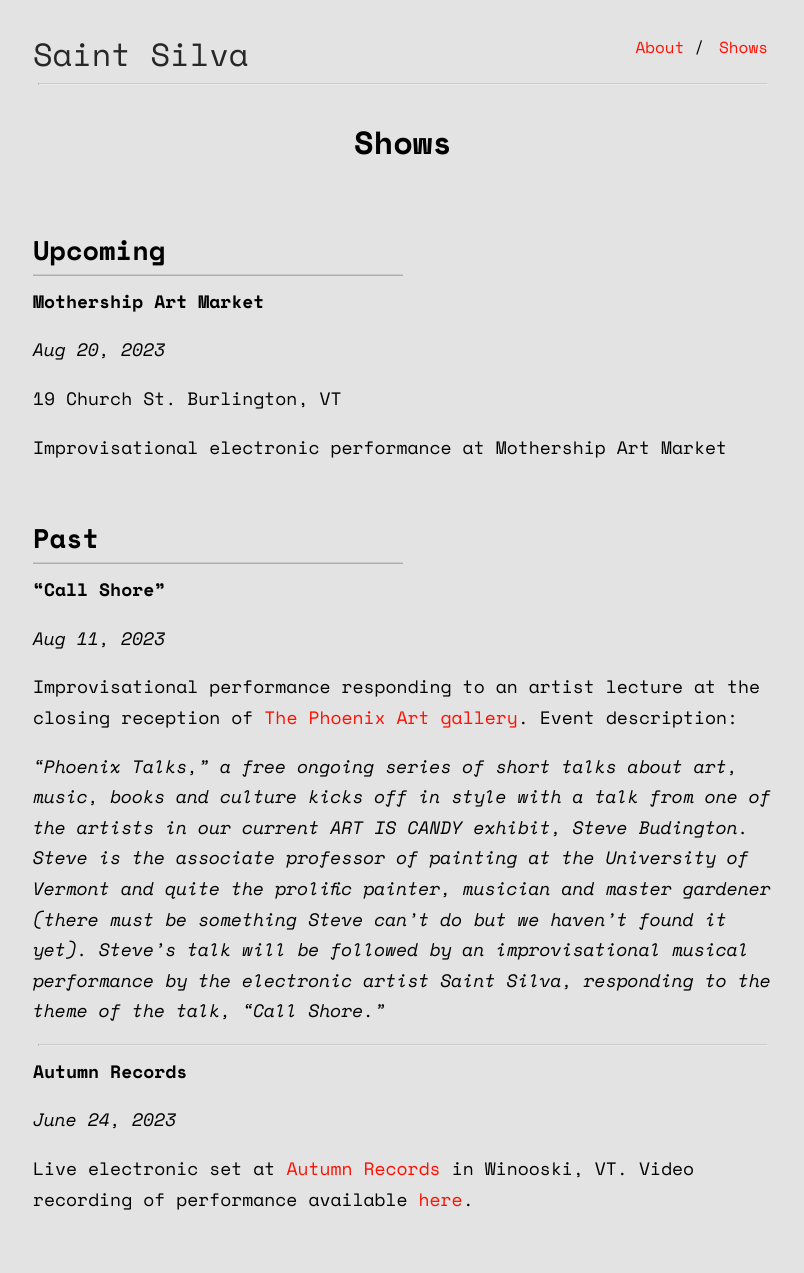
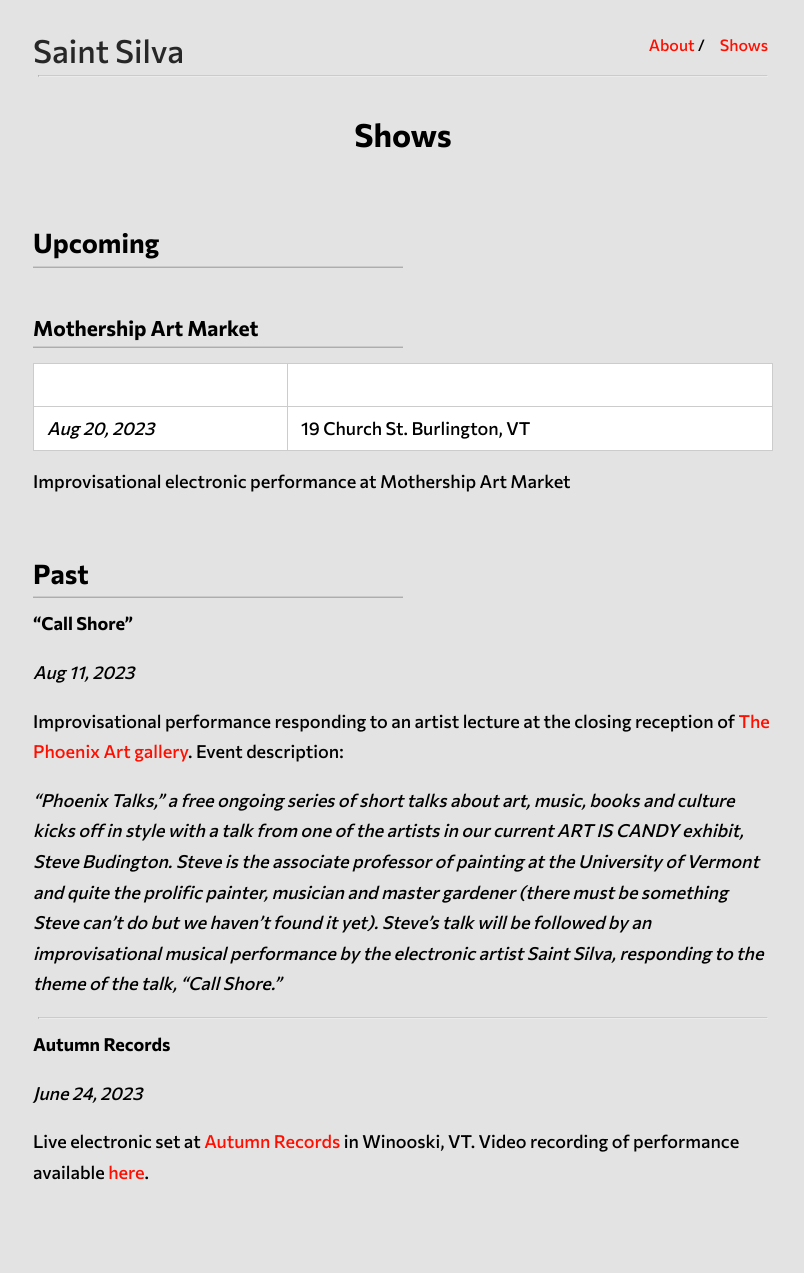
Before and after one commit to bendoesdata/saint-silva, a Jekyll site: the page built from shows.md, in a window 1280 px wide. Shown: the whole page, without its empty margins (237-1041 px from the left). Built offline with Jekyll 4.4.1, drawn with Linux system fonts in a browser that asks for light colours; after the commit the page ends 1242 px from its top, so only the background shows below that.

Commit message:
new font

```diff
--- a/_includes/head.html
+++ b/_includes/head.html
@@ -19,7 +19,7 @@
     <meta name="description" content="{{ desc }}">
     <link rel="preconnect" href="https://fonts.googleapis.com">
     <link rel="preconnect" href="https://fonts.gstatic.com" crossorigin>
-    <link href="https://fonts.googleapis.com/css2?family=Space+Mono:ital,wght@0,400;0,700;1,400;1,700&display=swap" rel="stylesheet">
+    <link href="https://fonts.googleapis.com/css2?family=Commissioner:wght@100;300;500;700&display=swap" rel="stylesheet">
     <link rel="stylesheet" href="{{ sitedir }}css/main.css">
     <link rel="icon" type="image/ico" href="{{ favicon_location }}">
     <link rel="shortcut-icon" type="image/ico" href="{{ favicon_location }}">
--- a/css/main.scss
+++ b/css/main.scss
@@ -13,7 +13,7 @@
 
 body {
     margin: 0;
-    font-family: "Space Mono", sans-serif;
+    font-family: "Commissioner", sans-serif;
     background-color: #e3e3e3;
     min-height: 100%;
 }
--- a/shows.md
+++ b/shows.md
@@ -5,11 +5,13 @@
 
 ## Upcoming
 
-**Mothership Art Market**
+### Mothership Art Market
 
-*Aug 20, 2023*
 
-19 Church St. Burlington, VT
+
+|     |  |
+| -------- | ------- |
+| *Aug 20, 2023*  | 19 Church St. Burlington, VT    |
 
 Improvisational electronic performance at Mothership Art Market
 
```
